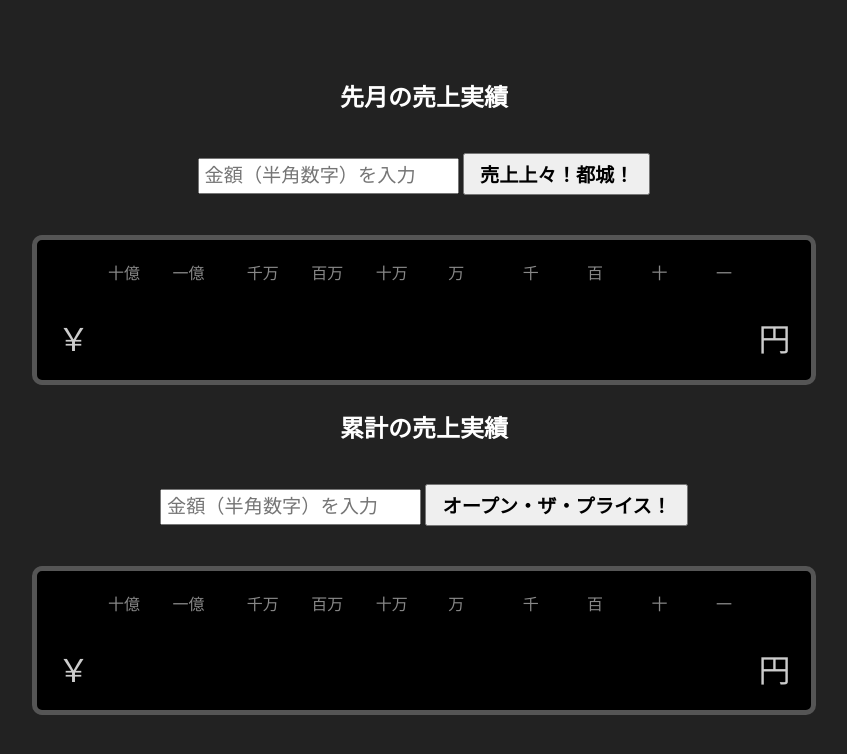
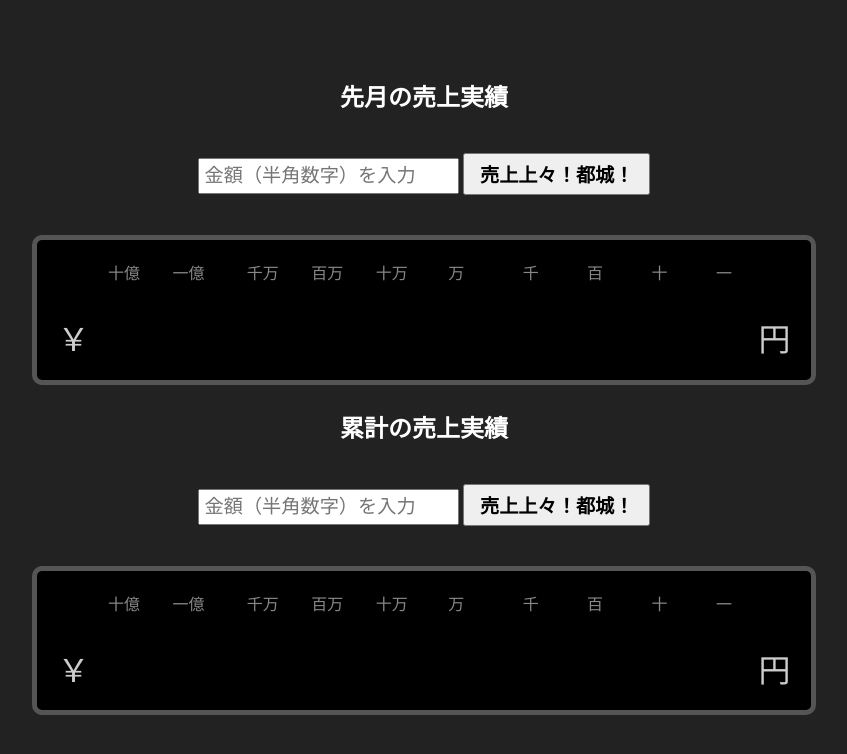
Before and after one commit to OfficePlata/sales-price-reveal337, a plain HTML site: page index.html in a window 1280 px wide. Shown: the whole page, without its empty margins (216-1063 px from the left). Drawn offline with Linux system fonts and the light colour scheme.

Commit message:
Change button text for total sales input

```diff
--- a/index.html
+++ b/index.html
@@ -101,7 +101,7 @@
     <h2>累計の売上実績</h2>
     <div class="controls">
         <input type="number" id="salesInputTotal" placeholder="金額（半角数字）を入力">
-        <button id="revealButtonTotal">オープン・ザ・プライス！</button>
+        <button id="revealButtonTotal">売上上々！都城！</button>
     </div>
 
     <div id="price-board-total">
```
